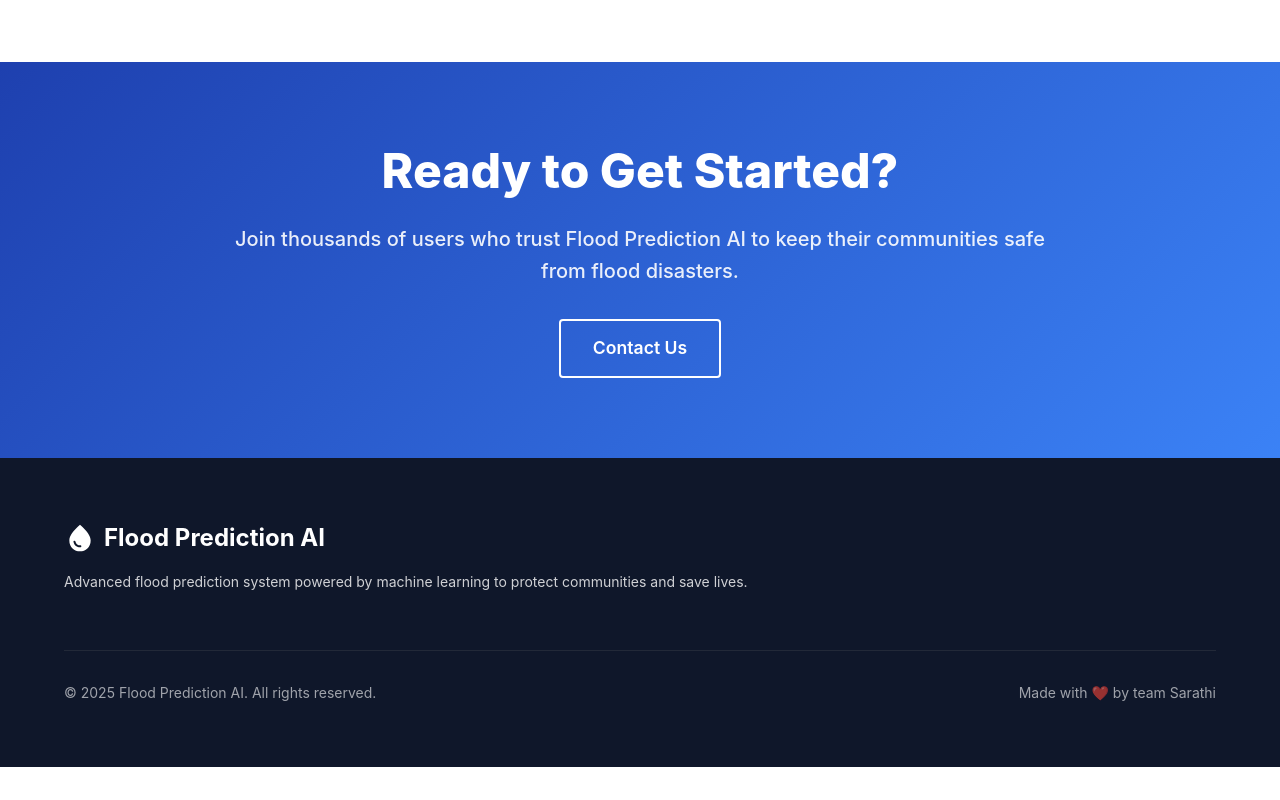
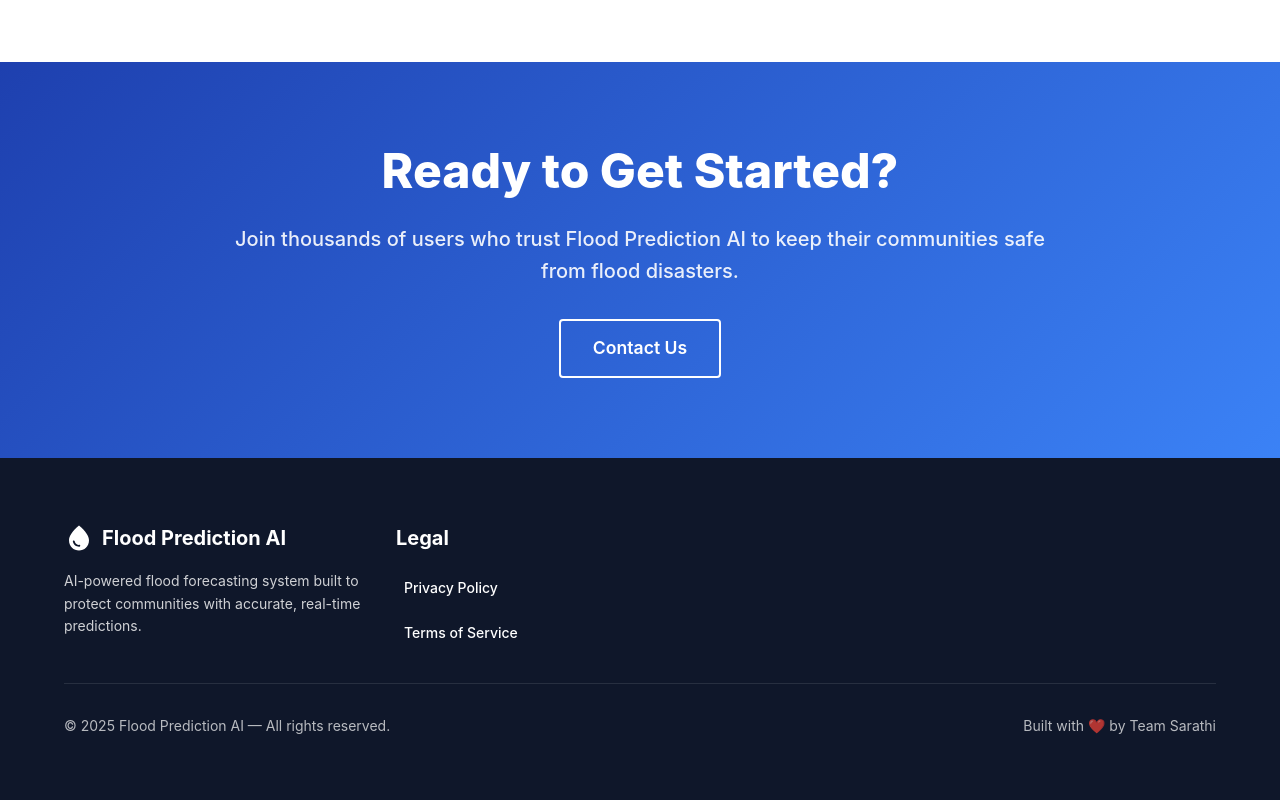
Before and after one commit to Sarathi062/Flood-Prediction, a React (Create React App) app: page / in a window 1280 px wide. Shown: the part 3503-4303 px from the top of the page. Before the commit the page ends 4270 px from the top, so only its background shows below. Built offline with nearby package versions, Linux system fonts and the light colour scheme; no server answers.

Commit message:
feat: Add Privacy Policy and Terms of Service pages with routing in App component

```diff
--- a/src/App.js
+++ b/src/App.js
@@ -6,6 +6,8 @@ import Home from "./components/Home";
 import { Routes, Route, Navigate } from "react-router-dom";
 import Nav from "./components/Nav";
 import Login from "./components/Login";
+import PrivacyPolicy from "./components/PrivacyPolicy";
+import TermsOfService from "./components/TermsOfService";
 
 import ProtectedRoute from "./components/ProtectedRoute";
 
@@ -58,6 +60,8 @@ function App() {
             </ProtectedRoute>
           }
         />
+        <Route path="/privacy-policy" element={<PrivacyPolicy />} />
+        <Route path="/terms-of-service" element={<TermsOfService />} />
       </Routes>
     </ThemeProvider>
   );
--- a/src/components/Home.js
+++ b/src/components/Home.js
@@ -907,7 +907,6 @@ const Home = () => {
                   },
                 }}
               >
-
                 Contact Us
               </Button>
             </Box>
@@ -925,131 +924,77 @@ const Home = () => {
               <Box
                 sx={{ display: "flex", alignItems: "center", gap: 1, mb: 2 }}
               >
-                <WaterDropIcon sx={{ fontSize: 32 }} />
-                <Typography variant="h5" sx={{ fontWeight: 700 }}>
+                <WaterDropIcon sx={{ fontSize: 30 }} />
+                <Typography variant="h6" sx={{ fontWeight: 700 }}>
                   Flood Prediction AI
                 </Typography>
               </Box>
+
               <Typography
                 variant="body2"
-                sx={{ mb: 3, opacity: 0.8, lineHeight: 1.7 }}
+                sx={{ opacity: 0.8, maxWidth: 300, lineHeight: 1.6 }}
               >
-                Advanced flood prediction system powered by machine learning to
-                protect communities and save lives.
+                AI-powered flood forecasting system built to protect communities
+                with accurate, real-time predictions.
               </Typography>
-              {/* <Box sx={{ display: "flex", gap: 1 }}>
-                <IconButton sx={{ color: "white", bgcolor: "rgba(255,255,255,0.1)" }}>
-                  <GitHubIcon />
-                </IconButton>
-                <IconButton sx={{ color: "white", bgcolor: "rgba(255,255,255,0.1)" }}>
-                  <LinkedInIcon />
-                </IconButton>
-                <IconButton sx={{ color: "white", bgcolor: "rgba(255,255,255,0.1)" }}>
-                  <TwitterIcon />
-                </IconButton>
-                <IconButton sx={{ color: "white", bgcolor: "rgba(255,255,255,0.1)" }}>
-                  <EmailIcon />
-                </IconButton>
-              </Box> */}
             </Grid>
 
-            {/* Quick Links */}
-            {/* <Grid item xs={6} md={2}>
+            {/* Links */}
+            {/* <Grid item xs={12} md={2}>
               <Typography variant="h6" sx={{ fontWeight: 700, mb: 2 }}>
-                Product
+                Company
               </Typography>
               <Box sx={{ display: "flex", flexDirection: "column", gap: 1 }}>
-                <Button sx={{ color: "white", opacity: 0.8, textTransform: "none", justifyContent: "flex-start" }}>
-                  Features
+                <Button color="inherit" sx={{ justifyContent: "flex-start" }}>
+                  About
                 </Button>
-                <Button sx={{ color: "white", opacity: 0.8, textTransform: "none", justifyContent: "flex-start" }}>
-                  Dashboard
+                <Button color="inherit" sx={{ justifyContent: "flex-start" }}>
+                  Contact
                 </Button>
-                <Button sx={{ color: "white", opacity: 0.8, textTransform: "none", justifyContent: "flex-start" }}>
-                  Pricing
-                </Button>
-                <Button sx={{ color: "white", opacity: 0.8, textTransform: "none", justifyContent: "flex-start" }}>
-                  API
+                <Button color="inherit" sx={{ justifyContent: "flex-start" }}>
+                  Careers
                 </Button>
               </Box>
             </Grid> */}
 
-            {/* Resources */}
-            {/* <Grid item xs={6} md={2}>
-              <Typography variant="h6" sx={{ fontWeight: 700, mb: 2 }}>
-                Resources
-              </Typography>
-              <Box sx={{ display: "flex", flexDirection: "column", gap: 1 }}>
-                <Button sx={{ color: "white", opacity: 0.8, textTransform: "none", justifyContent: "flex-start" }}>
-                  Documentation
-                </Button>
-                <Button sx={{ color: "white", opacity: 0.8, textTransform: "none", justifyContent: "flex-start" }}>
-                  Blog
-                </Button>
-                <Button sx={{ color: "white", opacity: 0.8, textTransform: "none", justifyContent: "flex-start" }}>
-                  Support
-                </Button>
-                <Button sx={{ color: "white", opacity: 0.8, textTransform: "none", justifyContent: "flex-start" }}>
-                  FAQs
-                </Button>
-              </Box>
-            </Grid> */}
-
-            {/* Company */}
-            {/* <Grid item xs={6} md={2}>
-              <Typography variant="h6" sx={{ fontWeight: 700, mb: 2 }}>
-                Company
-              </Typography>
-              <Box sx={{ display: "flex", flexDirection: "column", gap: 1 }}>
-                <Button sx={{ color: "white", opacity: 0.8, textTransform: "none", justifyContent: "flex-start" }}>
-                  About Us
-                </Button>
-                <Button sx={{ color: "white", opacity: 0.8, textTransform: "none", justifyContent: "flex-start" }}>
-                  Contact
-                </Button>
-                <Button sx={{ color: "white", opacity: 0.8, textTransform: "none", justifyContent: "flex-start" }}>
-                  Careers
-                </Button>
-                <Button sx={{ color: "white", opacity: 0.8, textTransform: "none", justifyContent: "flex-start" }}>
-                  Press
-                </Button>
-              </Box>
-            </Grid> */}
-
-            {/* Legal */}
-            {/* <Grid item xs={6} md={2}>
+            <Grid item xs={12} md={2}>
               <Typography variant="h6" sx={{ fontWeight: 700, mb: 2 }}>
                 Legal
               </Typography>
               <Box sx={{ display: "flex", flexDirection: "column", gap: 1 }}>
-                <Button sx={{ color: "white", opacity: 0.8, textTransform: "none", justifyContent: "flex-start" }}>
+                <Button
+                  color="inherit"
+                  sx={{ justifyContent: "flex-start" }}
+                  onClick={() => navigate("/privacy-policy")}
+                >
                   Privacy Policy
                 </Button>
-                <Button sx={{ color: "white", opacity: 0.8, textTransform: "none", justifyContent: "flex-start" }}>
+                <Button
+                  color="inherit"
+                  sx={{ justifyContent: "flex-start" }}
+                  onClick={() => navigate("/terms-of-service")}
+                >
                   Terms of Service
                 </Button>
-                <Button sx={{ color: "white", opacity: 0.8, textTransform: "none", justifyContent: "flex-start" }}>
-                  Cookie Policy
-                </Button>
+
               </Box>
-            </Grid> */}
+            </Grid>
           </Grid>
 
-          <Divider sx={{ my: 4, bgcolor: "rgba(255,255,255,0.1)" }} />
+          <Divider sx={{ my: 4, borderColor: "rgba(255,255,255,0.1)" }} />
 
           <Box
             sx={{
               display: "flex",
               justifyContent: "space-between",
               flexWrap: "wrap",
-              gap: 2,
             }}
           >
-            <Typography variant="body2" sx={{ opacity: 0.6 }}>
-              © 2025 Flood Prediction AI. All rights reserved.
+            <Typography variant="body2" sx={{ opacity: 0.7 }}>
+              © 2025 Flood Prediction AI — All rights reserved.
             </Typography>
-            <Typography variant="body2" sx={{ opacity: 0.6 }}>
-              Made with ❤️ by team Sarathi
+            <Typography variant="body2" sx={{ opacity: 0.7 }}>
+              Built with ❤️ by Team Sarathi
             </Typography>
           </Box>
         </Container>
--- /dev/null
+++ b/src/components/PrivacyPolicy.js
@@ -0,0 +1,66 @@
+import React from "react";
+
+const PrivacyPolicy = () => {
+  return (
+    <div style={{ padding: "20px", maxWidth: "900px", margin: "auto" }}>
+      <h1>Privacy Policy</h1>
+      <p>Last updated: {new Date().getFullYear()}</p>
+
+      <p>
+        FloodPrediction (“we”, “our”, “us”) is committed to protecting your
+        privacy. This Privacy Policy explains how we collect, use, and protect
+        your information when you use our website and services.
+      </p>
+
+      <h2>Information We Collect</h2>
+      <p>We only collect the following information through Google OAuth:</p>
+      <ul>
+        <li>Your name</li>
+        <li>Your email address</li>
+        <li>Your Google profile picture (optional)</li>
+      </ul>
+
+      <p>
+        We do <strong>not</strong> collect passwords, phone numbers, or any
+        sensitive personal information.
+      </p>
+
+      <h2>How We Use Your Information</h2>
+      <p>Your information is used only for:</p>
+      <ul>
+        <li>User authentication</li>
+        <li>Providing personalized predictions or features</li>
+        <li>Improving the user experience</li>
+      </ul>
+
+      <h2>Data Storage & Security</h2>
+      <p>
+        Your information is stored securely on our servers. We do not share,
+        sell, or transfer your data to any third party.
+      </p>
+
+      <h2>Third-Party Services</h2>
+      <p>We use Google OAuth for login and authentication.</p>
+
+      <h2>Your Rights</h2>
+      <p>You may request deletion of your account or data at any time by emailing:</p>
+      <p>
+        <strong>yashrajdhamale15@gmail.com</strong>
+      </p>
+
+      <h2>Changes to This Policy</h2>
+      <p>
+        We may update this Privacy Policy periodically. Updated versions will
+        always be available on this page.
+      </p>
+
+      <h2>Contact Us</h2>
+      <p>If you have any questions, you can contact us at:</p>
+      <p>
+        <strong>yashrajdhamale15@gmail.com</strong>
+      </p>
+    </div>
+  );
+};
+
+export default PrivacyPolicy;
--- /dev/null
+++ b/src/components/TermsOfService.js
@@ -0,0 +1,63 @@
+import React from "react";
+
+const TermsOfService = () => {
+  return (
+    <div style={{ padding: "20px", maxWidth: "900px", margin: "auto" }}>
+      <h1>Terms of Service</h1>
+      <p>Last updated: {new Date().getFullYear()}</p>
+
+      <p>
+        Welcome to FloodPrediction. By accessing or using our website or
+        services, you agree to the following Terms of Service.
+      </p>
+
+      <h2>Use of the Service</h2>
+      <p>You agree to use our website responsibly and legally. You must not:</p>
+      <ul>
+        <li>Misuse or manipulate prediction data</li>
+        <li>Attempt to access restricted systems</li>
+        <li>Use the service for harmful or illegal activities</li>
+      </ul>
+
+      <h2>Account Requirements</h2>
+      <p>
+        To use certain features, you must authenticate using Google OAuth. You
+        are responsible for maintaining the security of your account.
+      </p>
+
+      <h2>Prediction Disclaimer</h2>
+      <p>
+        FloodPrediction provides predictions based on available data and models.
+        These predictions are for informational purposes only. We do not
+        guarantee accuracy, and we are not responsible for damages resulting
+        from reliance on our predictions.
+      </p>
+
+      <h2>Intellectual Property</h2>
+      <p>
+        All content, branding, and code on FloodPrediction is the property of
+        the developer and may not be copied or reproduced without permission.
+      </p>
+
+      <h2>Limitation of Liability</h2>
+      <p>
+        We are not liable for any direct or indirect damages caused by the use
+        of our service, including inaccurate predictions.
+      </p>
+
+      <h2>Changes to These Terms</h2>
+      <p>
+        We may update these Terms of Service at any time. Updated versions will
+        be posted on this page.
+      </p>
+
+      <h2>Contact Us</h2>
+      <p>If you have questions about these terms, contact us at:</p>
+      <p>
+        <strong>yashrajdhamale15@gmail.com</strong>
+      </p>
+    </div>
+  );
+};
+
+export default TermsOfService;
```
